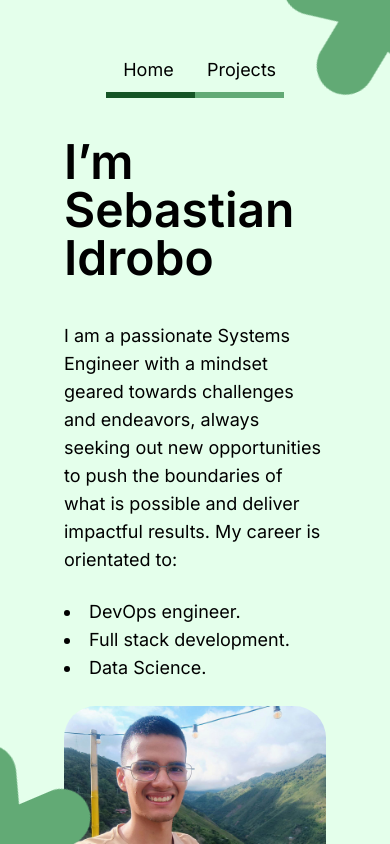
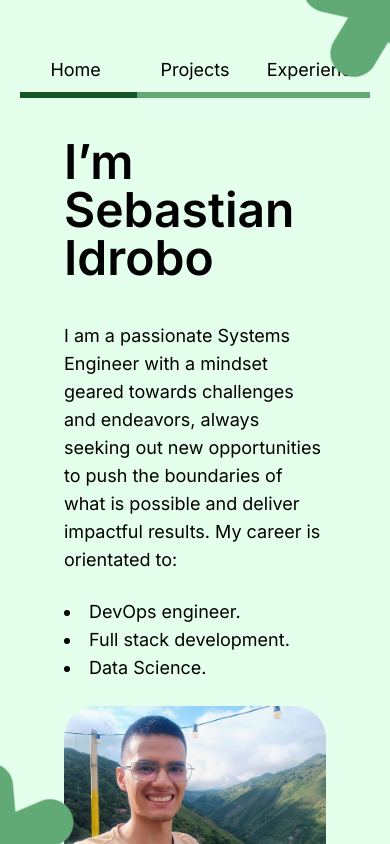
Before and after one commit to Seb0927/seb0927.github.io, a React (Vite) app: page / in a window 390 px wide. Shown: the top 844 px of the page. Built offline with nearby package versions, Linux system fonts and the light colour scheme.

Commit message:
feat: navigation is now possible
- Navigation works responsively.
- Added mockups and files for: Contact, Experience and Projects.
- You can navigate throught the header or by the arrows if you have a medium size screen.

```diff
--- a/src/App.jsx
+++ b/src/App.jsx
@@ -1,10 +1,13 @@
 import { Background } from './components/Index';
-import { Presentation } from './components/Index';
+import { Presentation, Projects, Experience, Contact } from './components/Index';
 
 export default function App() {
   return (
     <Background>
       <Presentation />
+      <Projects />
+      <Experience />
+      <Contact />
     </Background>
   )
 }
--- a/src/components/Index.jsx
+++ b/src/components/Index.jsx
@@ -2,5 +2,8 @@ import Background from "./background/Background"
 import Blob from "./background/Blob"
 import Header from "./background/Header"
 import Presentation from "./presentation/Presentation"
+import Projects from "./projects/Projects"
+import Experience from "./experience/Experience"
+import Contact from "./contact/Contact"
 
-export { Background, Blob, Presentation, Header }
+export { Background, Blob, Presentation, Projects, Experience, Contact, Header }
--- a/src/components/background/Background.jsx
+++ b/src/components/background/Background.jsx
@@ -1,3 +1,4 @@
+import { useState } from "react";
 import { motion } from "framer-motion";
 import Header from './Header.jsx';
 import Blob from "./Blob.jsx";
@@ -5,6 +6,17 @@ import ChevronLeft from '../../assets/vectors/chevron-left.svg?react';
 import ChevronRight from '../../assets/vectors/chevron-right.svg?react';
 
 const Background = ({ children }) => {
+
+  const sections = ['Home', 'Projects', 'Experience', 'Contact']
+
+  const [currentSection, setCurrentSection] = useState(sections[0])
+
+  const handleSection = (section) => {
+    let indexSection = sections.indexOf(section)
+    setCurrentSection(sections[indexSection])
+  }
+
+  let indexSection = sections.indexOf(currentSection)
 
   const backgroundVariants = {
     hidden: { y: 10, opacity: 0 },
@@ -36,13 +48,15 @@ const Background = ({ children }) => {
       <motion.div className="overflow-auto bg-green-lightest md:h-screen md:w-screen md:overflow-hidden md:grid md:grid-cols-13 md:gap-2 md:px-20">
 
         {/* Arrow */}
-        <motion.div className="hidden md:flex md:items-center"
+        {indexSection != 0 && <motion.div className="hidden md:flex md:items-center"
           variants={backgroundVariants}
           initial="hidden"
           animate="visible"
           custom={1}>
-          <ChevronLeft className="fill-current text-green-dark md:h-16 md:w-16"/>
-        </motion.div>
+          <button onClick={() => handleSection(sections[sections.indexOf(currentSection) - 1])}>
+            <ChevronLeft className="fill-current text-green-dark md:h-16 md:w-16"/>
+          </button>
+        </motion.div> || <motion.div className="hidden md:flex md:items-center" />}
 
         {/* Middle Content*/}
         <div className="md:col-span-11">
@@ -52,24 +66,25 @@ const Background = ({ children }) => {
             initial="hidden"
             animate="visible"
             custom={0}>
-            <Header sections={['Home', 'Projects', 'Experience', 'Contact']}></Header>
+            <Header sections={sections} currentSection={currentSection} handleSection={handleSection}></Header>
           </motion.div>
 
           {/* Content */}
           <div className="px-16 py-4 md:h-5/6 md:content-center md:col-span-11 md:px-0 md:py-0">
-            {children}
+            {children[indexSection]}
           </div>
         </div>
 
         {/* Arrow */}
-        <motion.div className="hidden md:flex md:justify-end items-center"
+        {indexSection != sections.length - 1 && <motion.div className="hidden md:flex md:justify-end items-center"
           variants={backgroundVariants}
           initial="hidden"
           animate="visible"
           custom={2}>
-          <ChevronRight className="fill-current text-green-dark md:h-16 md:w-16" />
-        </motion.div>
-
+          <button onClick={() => handleSection(sections[sections.indexOf(currentSection) + 1])}>
+            <ChevronRight className="fill-current text-green-dark md:h-16 md:w-16"/>
+          </button>
+        </motion.div> || <motion.div className="hidden md:flex md:items-center" />}
 
       </motion.div>
     </>
--- a/src/components/background/Blob.jsx
+++ b/src/components/background/Blob.jsx
@@ -35,7 +35,7 @@ const Blob = ({ onClick }) => {
       onHoverEnd={handleHoverEnd}
       onClickCapture={handleClick}
     >
-      <Asterisk className="fill-current text-green-light h-64 w-64 md:h-96 md:w-96 lg:h-108 lg:w-108">
+      <Asterisk className="fill-current text-green-light h-52 w-52 sm:w-72 sm:h-72 md:h-96 md:w-96 lg:h-108 lg:w-108">
       </Asterisk>
     </motion.div>
   );
--- a/src/components/background/Header.jsx
+++ b/src/components/background/Header.jsx
@@ -2,7 +2,7 @@ import { useState } from 'react'
 import useWindowDimensions from '../hooks/useWindowDimensions'
 
 function Header(props) {
-  const [currentSection, setCurrentSection] = useState(props.sections[0])
+  const { sections, currentSection, handleSection } = props;
 
   const gridColumnsVariants = {
     1: 'grid-cols-1',
@@ -31,23 +31,37 @@ function Header(props) {
     5: 'bg-amber-light',
   }
 
+  const index = sections.indexOf(currentSection)
+
   const { width, height } = useWindowDimensions();
 
   const isSmallScreen = width < 768;
 
-  const sectionsToRender = isSmallScreen ? props.sections.slice(0, 2) : props.sections;
+  console.log("------")
+  console.log(index)
+  console.log(sections.length - 1)
 
-  const sections = sectionsToRender.map((section) => {
+  const slicingSections = (index) => {
+    if (index == 0){
+      return sections.slice(index, index + 3)
+    } else if (index == sections.length - 1) {
+      return sections.slice(index-2, index+1)
+    }
+
+    return sections.slice(index-1, index+2)
+  }
+
+  const sectionsToRender = isSmallScreen ? slicingSections(index) : sections;
+
+  const sectionsReturn = sectionsToRender.map((section) => {
     return (
-      <button key={section} onClick={() => setCurrentSection(section)} className="flex justify-center items-center text-lg p-2">
+      <button key={section} onClick={() => handleSection(section)} className="flex justify-center items-center text-lg p-2">
         {section}
       </button>
     )
   })
 
   const backgrounds = sectionsToRender.map((section) => {
-    let index = props.sections.indexOf(currentSection)
-    console.log(index)
 
     if (section == currentSection) {
       return (
@@ -65,7 +79,7 @@ function Header(props) {
   return (
     <div>
       <div className={`grid gap-2 ${gridColumnsVariants[sectionsToRender.length]}`}>
-        {sections}
+        {sectionsReturn}
       </div>
       <div className={`grid ${gridColumnsVariants[sectionsToRender.length]}`}>
         {backgrounds}
--- /dev/null
+++ b/src/components/contact/Contact.jsx
@@ -0,0 +1,7 @@
+function Contact() {
+  return (
+    <div>Contact</div>
+  )
+}
+
+export default Contact
--- /dev/null
+++ b/src/components/experience/Experience.jsx
@@ -0,0 +1,7 @@
+function Experience() {
+  return (
+    <div>Experience</div>
+  )
+}
+
+export default Experience
--- /dev/null
+++ b/src/components/projects/Projects.jsx
@@ -0,0 +1,7 @@
+function Projects() {
+  return (
+    <div>Projects</div>
+  )
+}
+
+export default Projects
```
